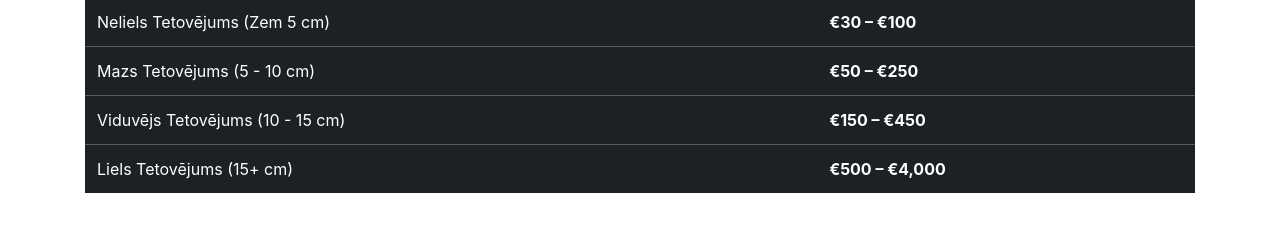
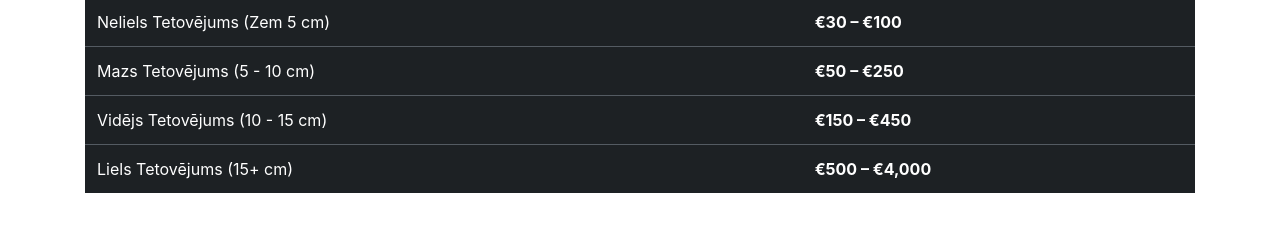
Before and after one commit to RaivoJanisGaters/Tattoomajaslapa, a plain HTML site: page index.html in a window 1280 px wide. Shown: the part 542-774 px from the top of the page. Drawn offline with nearby package versions, Linux system fonts and the light colour scheme.

Commit message:
Update index.html
Vidējs teksts maiņa

```diff
--- a/index.html
+++ b/index.html
@@ -93,7 +93,7 @@
             <td><strong>€50 – €250</strong></td>
         </tr>
         <tr>
-            <td>Viduvējs Tetovējums (10 - 15 cm)</td>
+            <td>Vidējs Tetovējums (10 - 15 cm)</td>
             <td><strong>€150 – €450</strong></td>
         </tr>
         <tr>
```
